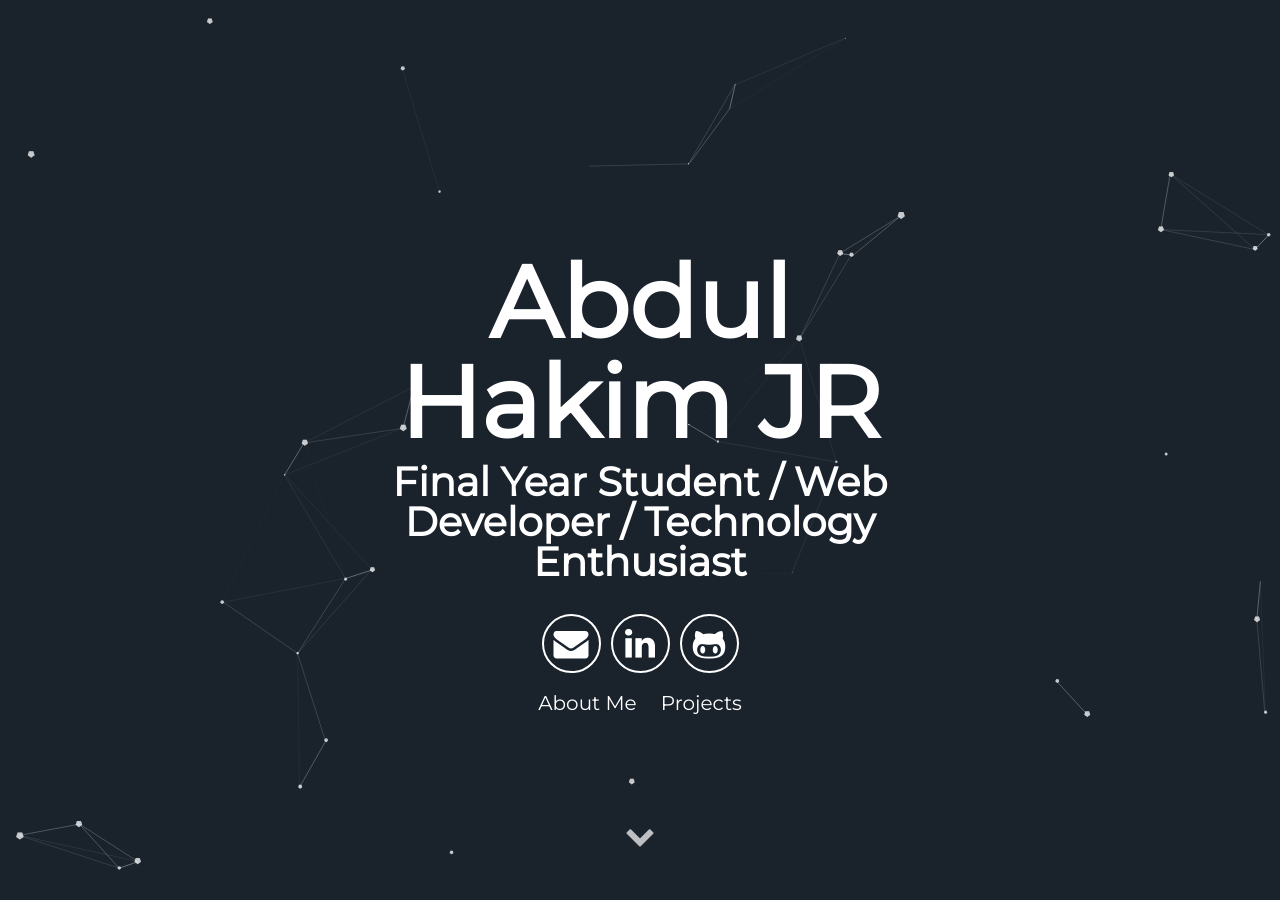
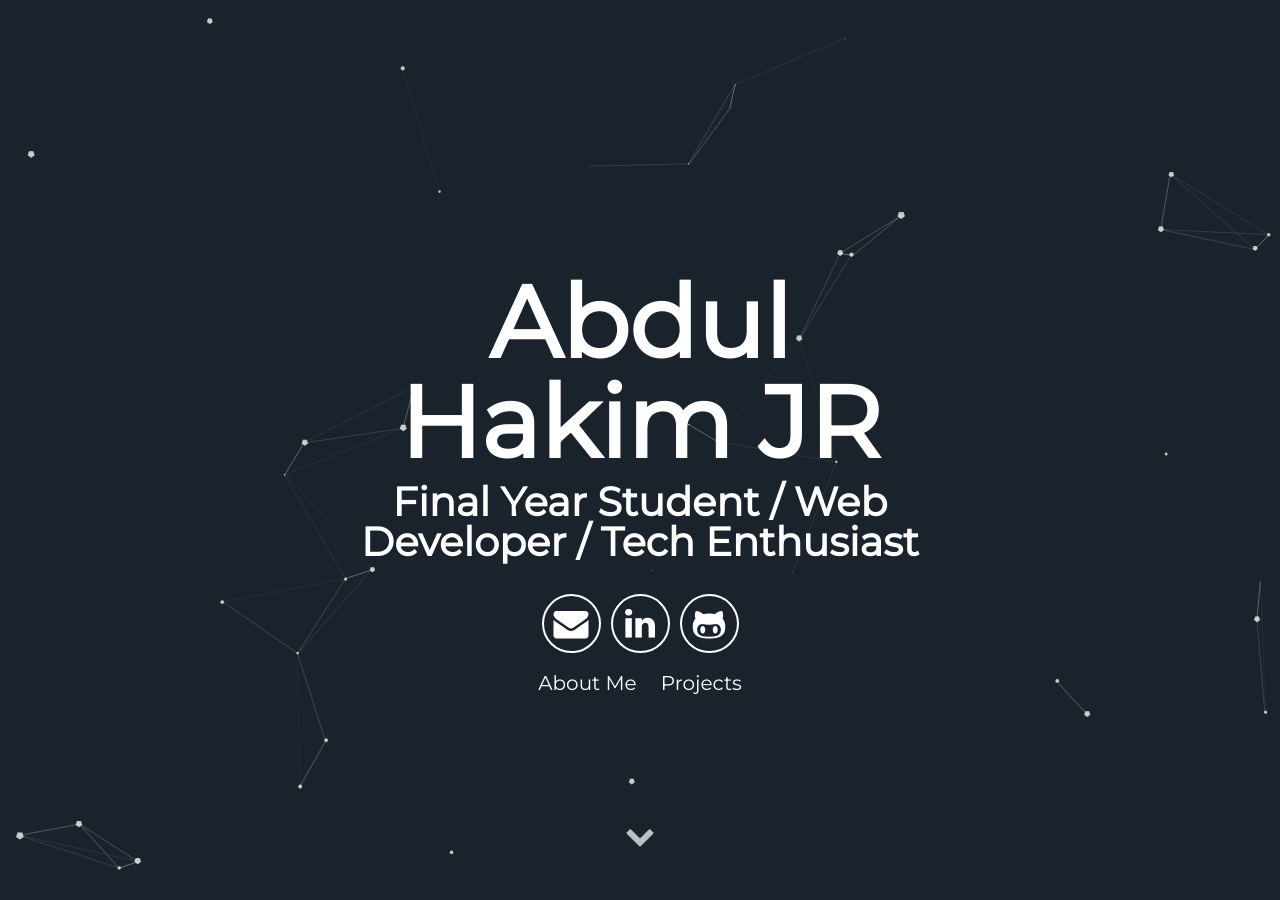
Before and after one commit to AbdulHakimJumari/hakimj.github.io, a Jekyll site: the page built from index.html, in a window 1280 px wide and 900 px high. Built offline with Jekyll 4.4.1, drawn with Linux system fonts in a browser that asks for light colours.

Commit message:
Update _config.yml

```diff
--- a/_config.yml
+++ b/_config.yml
@@ -7,7 +7,7 @@ description: HakimJ.Dev
 # User settings
 username: Abdul Hakim JR
 user_description: Currently enrolled Bachelor`s Degree in Computer Science at National University of Malaysia. I love gadget and coding! but i am not considering myself a pro because there`s a long way journey to go. Feel free to email me if you have anything to share with me! Thanks!
-user_title: Final Year Student / Web Developer / Technology Enthusiast
+user_title: Final Year Student / Web Developer / Tech Enthusiast
 email: jurason96@gmail.com
 github_username:  AbdulHakimJumari
 
```
